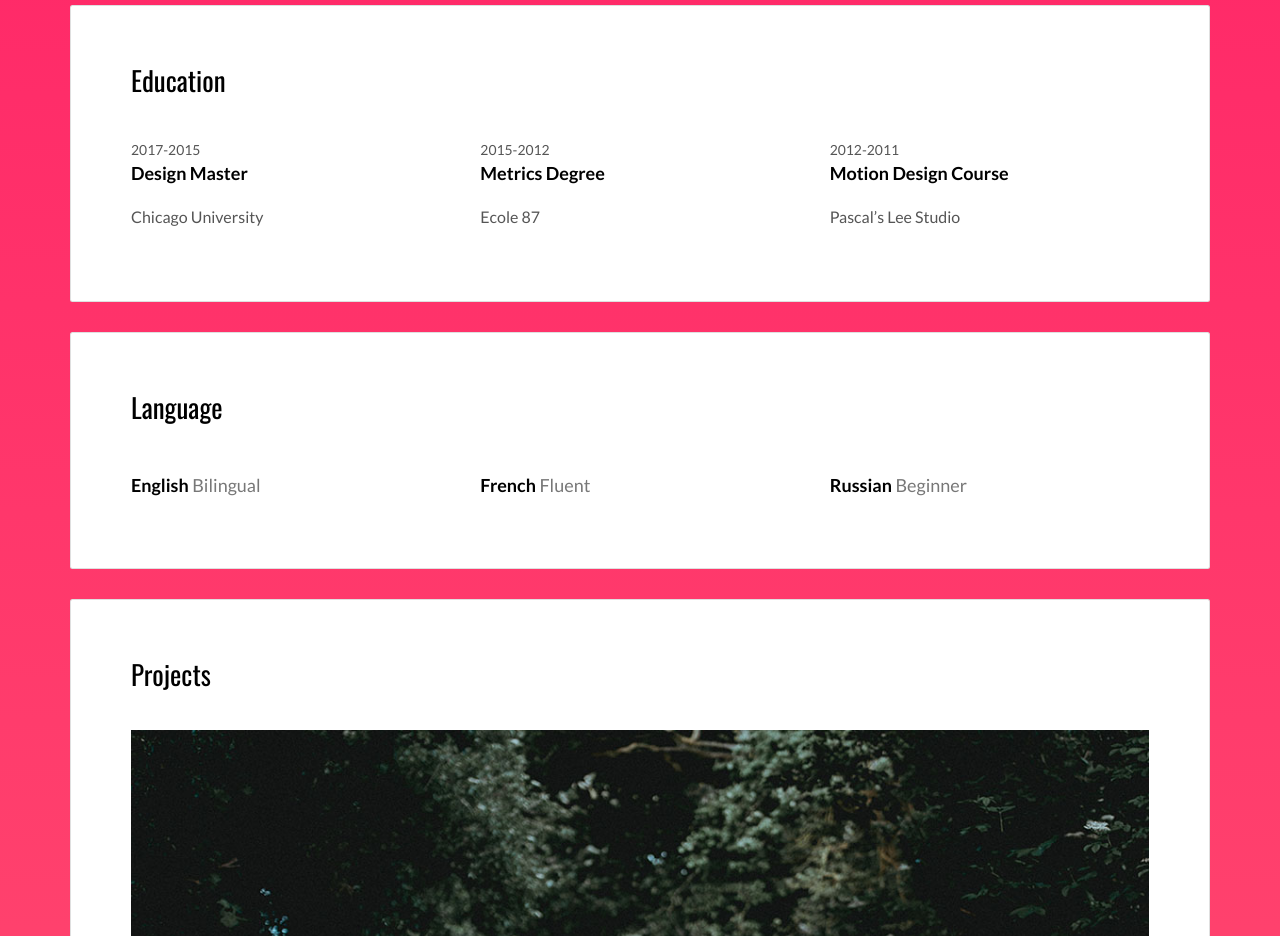
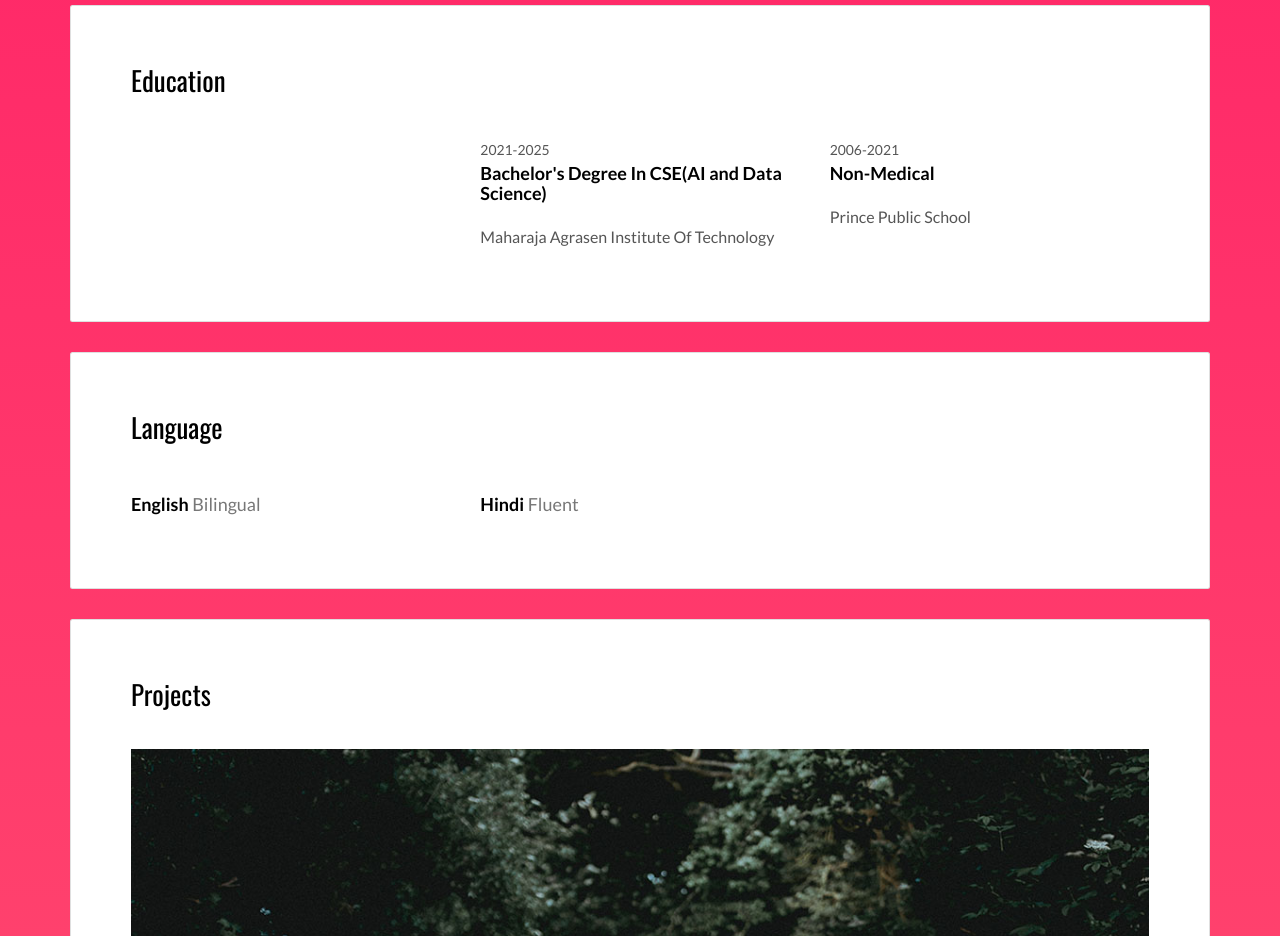
Before and after one commit to Deepanshu0810/Portfolio, a plain HTML site: page index.html in a window 1280 px wide. Shown: the part 1780-2716 px from the top of the page. Drawn offline with nearby package versions, Linux system fonts and the light colour scheme.

Commit message:
updated education details

```diff
--- a/index.html
+++ b/index.html
@@ -123,25 +123,25 @@
             <h2>Education</h2>
             <div class="row">
               <div class="col-md-4">
-                <div class="education-experience">
+                <!-- <div class="education-experience">
                   <small class="date">2017-2015</small>
                   <h3 class="h5 date-title">Design Master</h3>
                   <p>Chicago University</p>
-                </div>
+                </div> -->
 
               </div>
               <div class="col-md-4">
                 <div class="education-experience">
-                  <small class="date">2015-2012</small>
-                  <h3 class="h5 date-title">Metrics Degree</h3>
-                  <p>Ecole 87</p>
+                  <small class="date">2021-2025</small>
+                  <h3 class="h5 date-title">Bachelor's Degree In CSE(AI and Data Science)</h3>
+                  <p>Maharaja Agrasen Institute Of Technology</p>
                 </div>
               </div>
               <div class="col-md-4">
                 <div class="education-experience">
-                  <small class="date">2012-2011</small>
-                  <h3 class="h5 date-title">Motion Design Course</h3>
-                  <p>Pascal’s Lee Studio</p>
+                  <small class="date">2006-2021</small>
+                  <h3 class="h5 date-title">Non-Medical</h3>
+                  <p>Prince Public School</p>
                 </div>
               </div>
             </div>
@@ -159,14 +159,14 @@
               </div>
               <div class="col-md-4">
                 <div class="language-experience">
-                  <h3 class="h5">French  <small>Fluent</small></h3>
+                  <h3 class="h5">Hindi  <small>Fluent</small></h3>
                 </div>
               </div>
-              <div class="col-md-4">
+              <!-- <div class="col-md-4">
                 <div class="language-experience">
                   <h3 class="h5">Russian  <small>Beginner</small></h3>
                 </div>
-              </div>
+              </div> -->
             </div>
           </div>
         </div>
```
